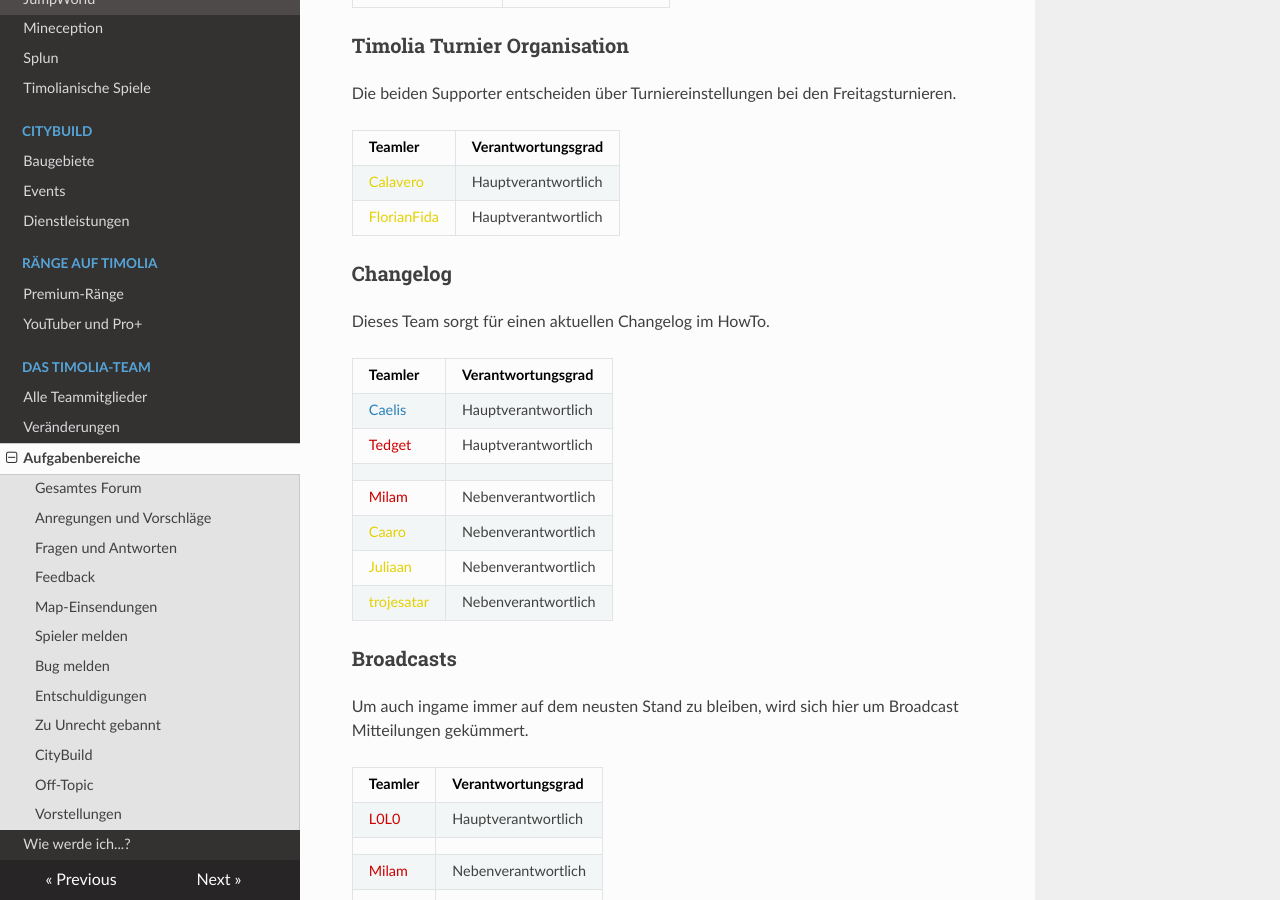
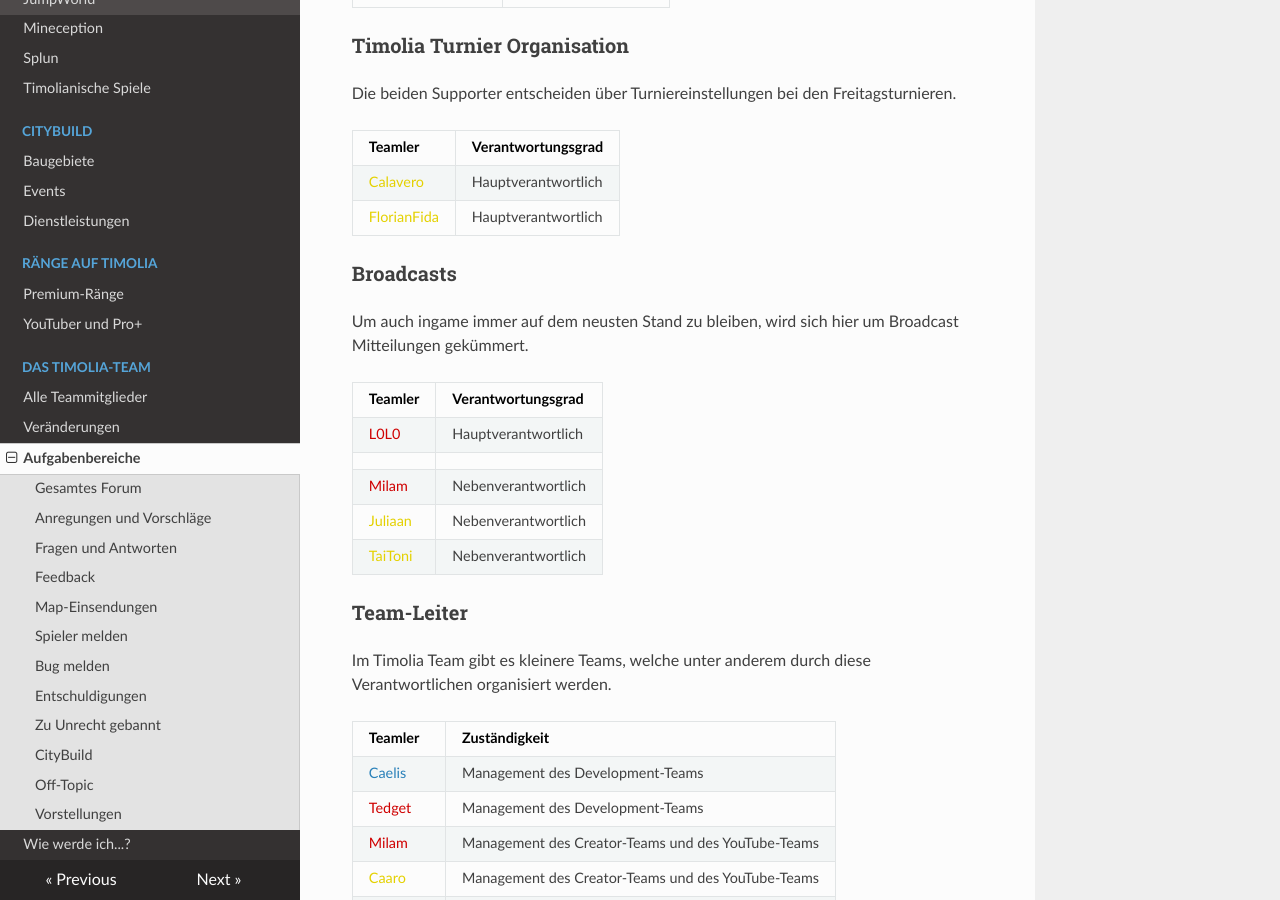
Before and after one commit to TimoliaDE/HowTo, an MkDocs documentation site: the page built from docs/team/responsibilities.md, in a window 1280 px wide and 900 px high, scrolled down 5746 px. Built offline with MkDocs 1.6.1, drawn with Linux system fonts in a browser that asks for light colours; nearby versions of some CDN libraries; old or Windows-style settings are respelled for this version of MkDocs.

Commit message:
Update responsibilities.md

```diff
--- a/docs/team/responsibilities.md
+++ b/docs/team/responsibilities.md
@@ -195,19 +195,6 @@ Die beiden Supporter entscheiden über Turniereinstellungen bei den Freitagsturn
 |<span style="color:#E4D100">Calavero</span> | Hauptverantwortlich |
 |<span style="color:#E4D100">FlorianFida</span> | Hauptverantwortlich |
 
-###<strong>Changelog</strong>
-Dieses Team sorgt für einen aktuellen Changelog im HowTo.
-
-| Teamler | Verantwortungsgrad |
-| ------ | ------ |
-|<span style="color:#2980b9">Caelis</span> | Hauptverantwortlich |
-|<span style="color:#CF0101">Tedget</span> | Hauptverantwortlich |
-| | |
-|<span style="color:#CF0101">Milam</span> | Nebenverantwortlich |
-|<span style="color:#E4D100">Caaro</span> | Nebenverantwortlich |
-|<span style="color:#E4D100">Juliaan</span> | Nebenverantwortlich |
-|<span style="color:#E4D100">trojesatar</span> | Nebenverantwortlich |
-
 ###<strong>Broadcasts</strong>
 Um auch ingame immer auf dem neusten Stand zu bleiben, wird sich hier um Broadcast Mitteilungen gekümmert.
 
```
